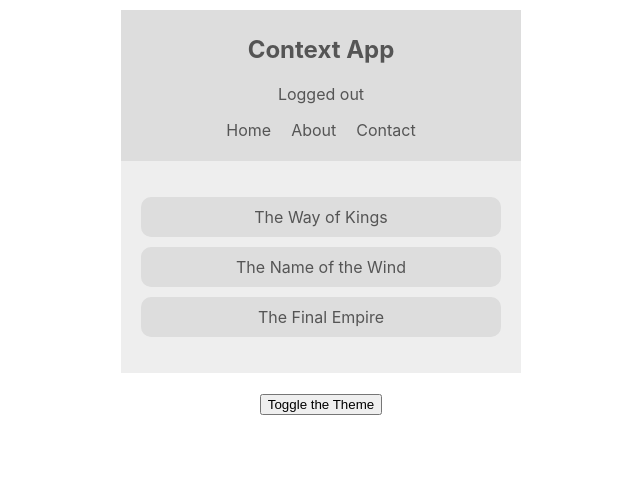
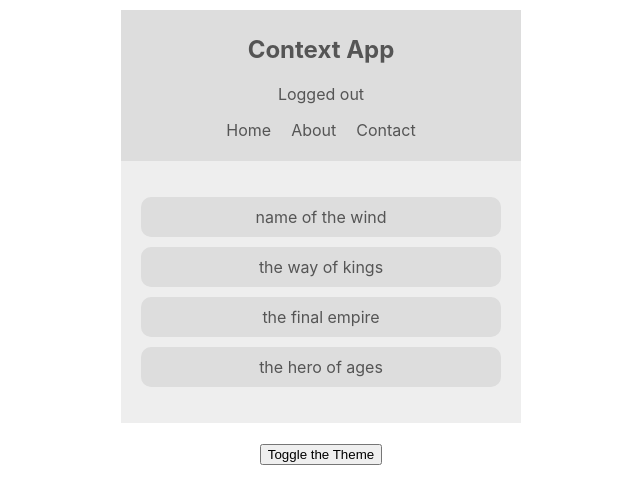
Before and after one commit to aloha45/react-context-app, a React (Create React App) app: page / in a window 1280 px wide. Shown: the top 504 px of the page, without its empty margins (319-959 px from the left). Built offline with nearby package versions, Linux system fonts and the light colour scheme.

Commit message:
create new context using sfc and hooks

```diff
--- a/src/App.js
+++ b/src/App.js
@@ -3,6 +3,7 @@
 import Navbar from './Components/Navbar'
 import ThemeToggle from './Components/ThemeToggle';
 import AuthContextProvider from './Contexts/AuthContext';
+import BookContextProvider from './Contexts/BookContext';
 import ThemeContextProvider from './Contexts/ThemeContext';
 
 function App() {
@@ -11,7 +12,9 @@
       <ThemeContextProvider>
         <AuthContextProvider>
           <Navbar />
-          <Booklist />
+          <BookContextProvider>
+            <Booklist />
+          </BookContextProvider>
           <ThemeToggle />
         </AuthContextProvider>
       </ThemeContextProvider>
--- a/src/Components/Booklist.js
+++ b/src/Components/Booklist.js
@@ -1,21 +1,19 @@
 import React, { useContext } from 'react';
+import { BookContext } from '../Contexts/BookContext';
 import { ThemeContext } from '../Contexts/ThemeContext';
 
 const Booklist = () => {
     const { isLightTheme, light, dark } = useContext(ThemeContext)
     const theme = isLightTheme ? light: dark;
+    const { books } = useContext(BookContext)
     return (
         <div className="book-list" style={{ color: theme.syntax, background: theme.bg }}>
             <ul>
-                <li style={{ background: theme.ui }}>
-                    The Way of Kings
-                </li>
-                <li style={{ background: theme.ui }}>
-                    The Name of the Wind
-                </li>
-                <li style={{ background: theme.ui }}>
-                    The Final Empire
-                </li>
+                {books.map(book => {
+                    return(
+                    <li key={book.id} style={{ background: theme.ui }}>{book.title}</li>
+                    )
+                })}
             </ul>
         </div>
     );
--- a/src/Components/Navbar.js
+++ b/src/Components/Navbar.js
@@ -1,4 +1,4 @@
-import React, { Component, useContext } from 'react';
+import React, { useContext } from 'react';
 import { AuthContext } from '../Contexts/AuthContext';
 import { ThemeContext } from '../Contexts/ThemeContext';
 
--- a/src/Components/ThemeToggle.js
+++ b/src/Components/ThemeToggle.js
@@ -1,14 +1,11 @@
-import React, { Component } from 'react';
+import React, { useContext } from 'react';
 import { ThemeContext } from '../Contexts/ThemeContext';
 
-class ThemeToggle extends Component {
-    static contextType = ThemeContext;
-    render() {
-        const { toggleTheme } = this.context;
-        return (
-            <button onClick={toggleTheme}>Toggle the Theme</button>
-         );
-    }
+const ThemeToggle = () => {
+    const { toggleTheme } = useContext(ThemeContext)
+    return (
+        <button onClick={toggleTheme}>Toggle the Theme</button>
+     );
 }
 
 export default ThemeToggle;
--- /dev/null
+++ b/src/Contexts/BookContext.js
@@ -0,0 +1,19 @@
+import React, { createContext, useState } from 'react';
+
+export const BookContext = createContext();
+
+const BookContextProvider = (props) => {
+    const [books, setBooks] = useState([
+        {title: 'name of the wind', id: 1},
+        {title: 'the way of kings', id: 2},
+        {title: 'the final empire', id: 3},
+        {title: 'the hero of ages', id: 4},
+    ])
+    return (
+        <BookContext.Provider value={{books}}>
+            {props.children}
+        </BookContext.Provider>
+     );
+}
+
+export default BookContextProvider;
```
